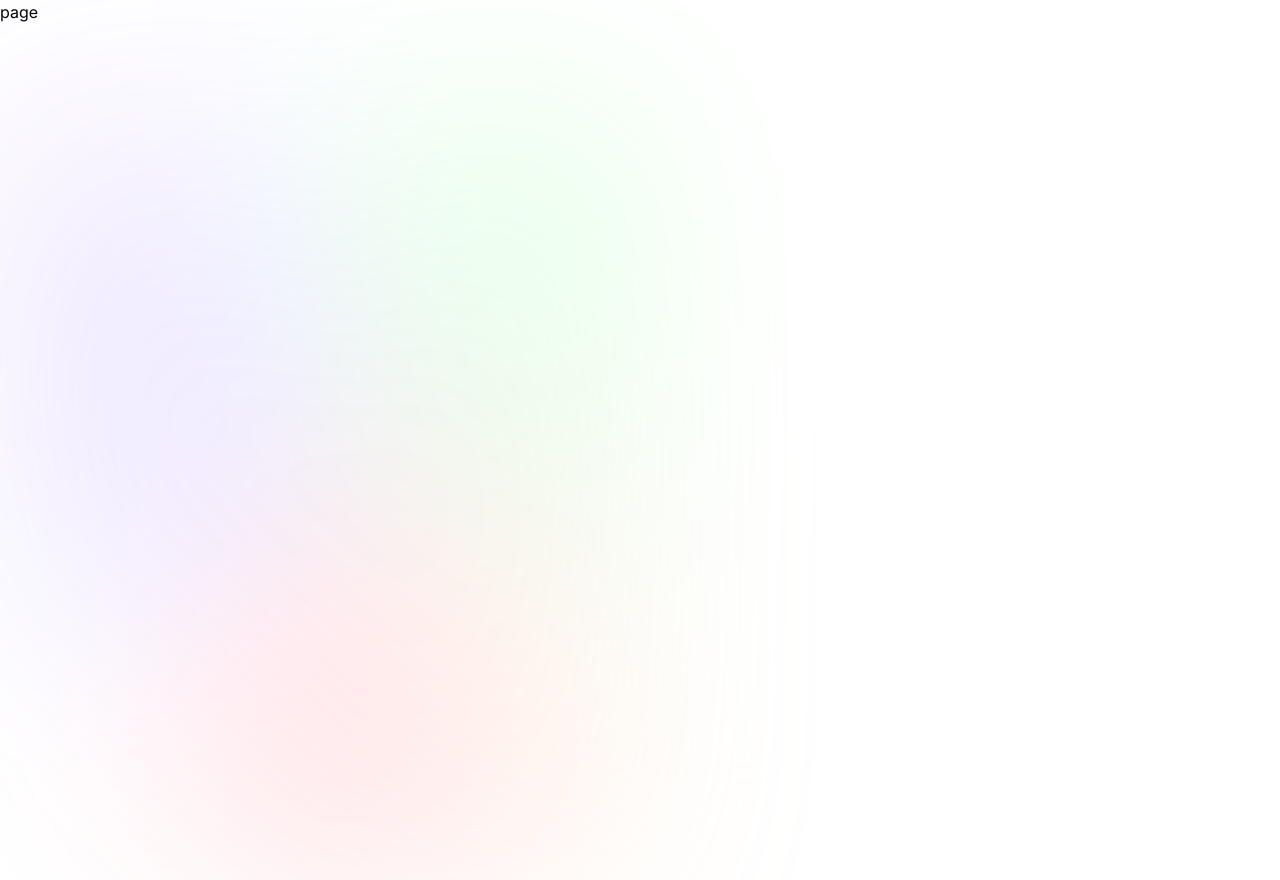
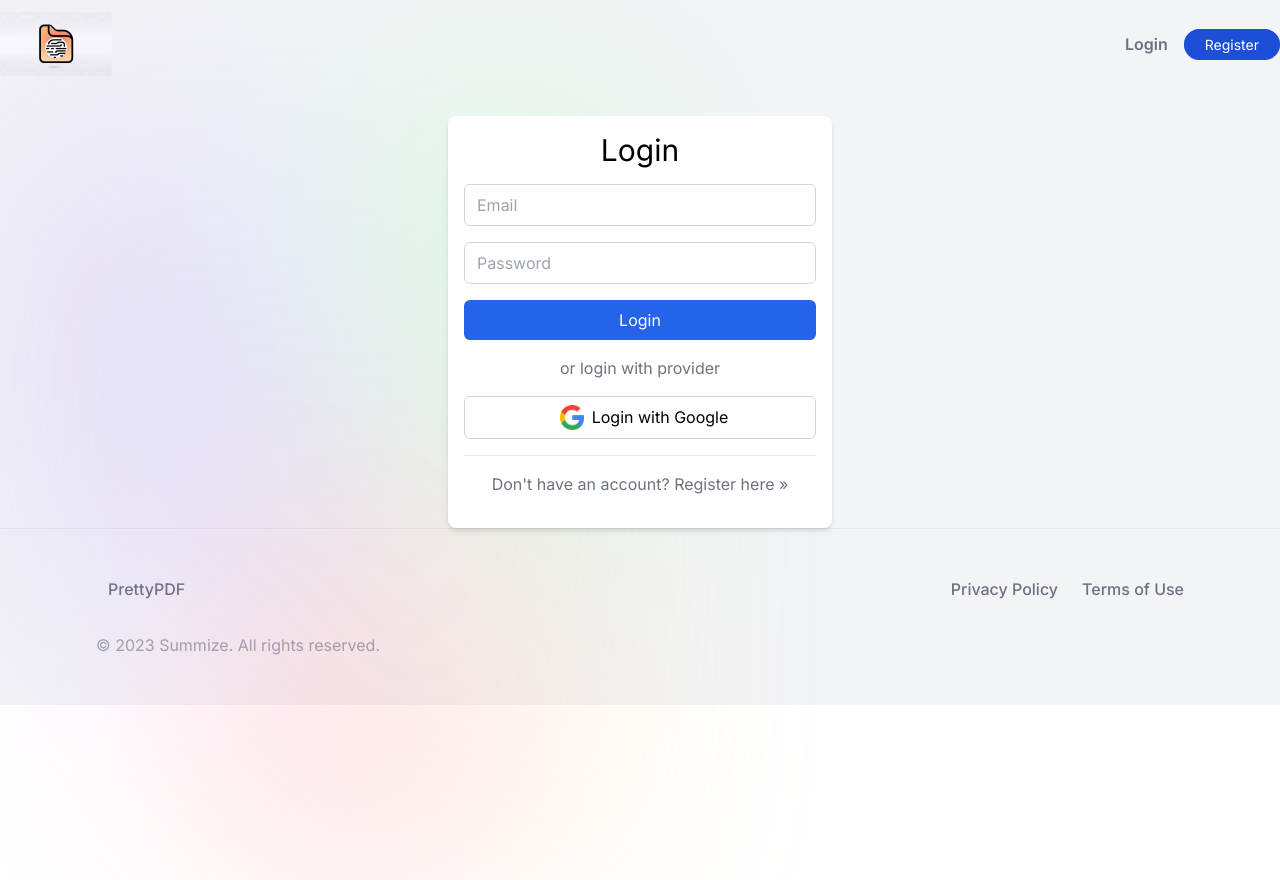
Before and after one commit to afranci2/PrettyPDF, a Next.js app in the folder client/: page /login in a window 1280 px wide. Built offline with nearby package versions, Linux system fonts and the light colour scheme; no server answers.

Commit message:
added sign in and sign out

```diff
--- a/client/app/api/auth/[...nextauth]/route.js
+++ b/client/app/api/auth/[...nextauth]/route.js
@@ -6,11 +6,11 @@ import { User } from '../../../models/User';
 import NextAuth, { getServerSession } from "next-auth";
 import CredentialsProvider from "next-auth/providers/credentials";
 import GoogleProvider from "next-auth/providers/google";
-import { MongoDBAdapter } from "@auth/mongodb-adapter"
+// import { MongoDBAdapter } from "@auth/mongodb-adapter"
 
 export const authOptions = {
   secret: process.env.SECRET,
-  adapter: MongoDBAdapter(clientPromise),
+  //adapter: MongoDBAdapter(clientPromise),
   providers: [
     GoogleProvider({
       clientId: process.env.GOOGLE_CLIENT_ID,
@@ -24,14 +24,16 @@ export const authOptions = {
         password: { label: "Password", type: "password" },
       },
       async authorize(credentials, req) {
+        console.log(credentials)
         const email = credentials?.email;
         const password = credentials?.password;
 
         mongoose.connect(process.env.MONGO_URL);
         const user = await User.findOne({ email });
         const passwordOk = user && bcrypt.compareSync(password, user.password);
-
+        console.log(passwordOk)
         if (passwordOk) {
+          console.log("YAY", user)
           return user;
         }
 
@@ -39,6 +41,13 @@ export const authOptions = {
       }
     })
   ],
+  session: {
+    async session({ session, user }) {
+      // Customize the session object
+      session.user = user;
+      return session;
+    },
+  },
 };
 
 export async function isAdmin() {
--- /dev/null
+++ b/client/app/components/AppContext.js
@@ -0,0 +1,13 @@
+'use client';
+import { SessionProvider } from "next-auth/react";
+
+
+export function AppProvider({ children }) {
+
+    return (
+        <SessionProvider>
+
+            {children}
+        </SessionProvider>
+    );
+}
--- a/client/app/components/HeroButton.jsx
+++ b/client/app/components/HeroButton.jsx
@@ -1,9 +1,30 @@
 "use client"
 import React from 'react'
-import Link from 'next/link'
+import Image from 'next/image'
+import logo from '../assets/icon.png'
+
+import { signOut, useSession } from "next-auth/react";
+import Link from "next/link";
+import { useContext, useState } from "react";
 
 const HeroButton = () => {
+    const session = useSession();
+    const status = session?.status;
+    const userData = session.data?.user;
+    let userName = userData?.name || userData?.email;
+    console.log(status)
     return (
+        <div>
+            {status === 'authenticated' && (
+                <button
+                    onClick={() => signOut()}>
+
+                    Logout
+                </button>
+
+
+            )}
+            {status !== 'authenticated' && (
                 <div>
                     <Link className='gap-4 px-4 text-gray-500 font-semibold' href="/login">Login</Link>
 
@@ -14,6 +35,8 @@ const HeroButton = () => {
                         Register
                     </Link>
                 </div>
+            )}
+        </div>
     )
 }
 
--- a/client/app/home/page.jsx
+++ b/client/app/home/page.jsx
@@ -1,14 +1,25 @@
 "use client"
 import React, { useContext } from 'react';
 import { FileContext } from '../contexts/FileContext';
+import { useSession } from 'next-auth/react'
+import Header from '../sections/Header';
+import Footer from '../sections/Footer';
 
 const page = () => {
+  const { data: sessionData, status } = useSession();
   const { file } = useContext(FileContext);
+
+  if (status === 'loading') {
+    return <div>Loading...</div>;
+  }
+
 
   return (
     <div>
+      <Header/>
       <h1>Uploaded File Details</h1>
       {file && <p>File Name: {file.name}</p>}
+      <Footer/>
     </div>
   );
 }
--- a/client/app/login/page.jsx
+++ b/client/app/login/page.jsx
@@ -1,9 +1,63 @@
-import React from 'react'
+'use client';
+import Header from '../sections/Header';
+import Footer from '../sections/Footer';
+import { signIn } from "next-auth/react";
+import Image from "next/image";
+import Link from "next/link";
+import { useState } from "react";
+import Google from '../assets/google.png';
 
-const page = () => {
+export default function LoginPage() {
+  const [email, setEmail] = useState('');
+  const [password, setPassword] = useState('');
+  const [loginInProgress, setLoginInProgress] = useState(false);
+
+  async function handleFormSubmit(ev) {
+    ev.preventDefault();
+    setLoginInProgress(true);
+
+    await signIn('credentials', { email, password, callbackUrl: '/home' });
+
+    setLoginInProgress(false);
+  }
+
   return (
-    <div>page</div>
-  )
+    <div className="flex flex-col justify-center items-center bg-gray-100">
+      <Header />
+      <div className="z-10 w-full max-w-sm p-4 bg-white rounded-lg shadow-md">
+        <h1 className="text-center text-3xl text-primary mb-4">
+          Login
+        </h1>
+        <form onSubmit={handleFormSubmit}>
+          <input type="email" placeholder="Email" value={email}
+                 disabled={loginInProgress}
+                 onChange={ev => setEmail(ev.target.value)}
+                 className="w-full mb-4 px-3 py-2 border border-gray-300 rounded-md focus:outline-none focus:border-blue-500" />
+          <input type="password" placeholder="Password" value={password}
+                 disabled={loginInProgress}
+                 onChange={ev => setPassword(ev.target.value)}
+                 className="w-full mb-4 px-3 py-2 border border-gray-300 rounded-md focus:outline-none focus:border-blue-500" />
+          <button type="submit" disabled={loginInProgress}
+                  className="w-full px-4 py-2 bg-blue-600 text-white rounded-md hover:bg-blue-700 focus:outline-none focus:bg-blue-700">
+            Login
+          </button>
+        </form>
+        <div className="my-4 text-center text-gray-500">
+          or login with provider
+        </div>
+        <button onClick={() => signIn('google', { callbackUrl: '/home' })}
+                className="flex items-center justify-center w-full px-4 py-2 bg-white border border-gray-300 rounded-md hover:bg-gray-100 focus:outline-none focus:bg-gray-100">
+          <Image src={Google} alt="" className='px-2 w-10'/>
+          Login with Google
+        </button>
+        <div className="my-4 text-center text-gray-500 border-t pt-4">
+          Don't have an account?{' '}
+          <Link href="/register" passHref>
+            Register here &raquo;
+          </Link>
+        </div>
+      </div>
+      <Footer />
+    </div>
+  );
 }
-
-export default page
--- a/client/app/register/page.jsx
+++ b/client/app/register/page.jsx
@@ -5,6 +5,7 @@ import React, { useState } from 'react';
 import { signIn } from "next-auth/react";
 import Image from "next/image";
 import Link from "next/link";
+import Google from '../assets/google.png'
 
 const Page = () => {
     const [email, setEmail] = useState('');
@@ -84,9 +85,8 @@ const Page = () => {
                 </div>
                 <button
                     onClick={() => signIn('google', { callbackUrl: '/' })}
-                    className="flex items-center justify-center w-full px-4 py-2 bg-white border border-gray-300 rounded-md hover:bg-gray-100 focus:outline-none focus:bg-gray-100"
-                >
-                    <Image src="/google.png" alt="" width={24} height={24} />
+                    className="flex items-center justify-center w-full px-4 py-2 bg-white border border-gray-300 rounded-md hover:bg-gray-100 focus:outline-none focus:bg-gray-100">
+                    <Image src={Google} alt=""  className='px-2 w-10'/>
                     Login with Google
                 </button>
                 <div className="my-4 text-center text-gray-500 border-t pt-4">
```
Also changed, not shown: client/app/layout.jsx (+5 -2 lines), client/app/sections/Header.jsx (+11 -0 lines), client/app/assets/google.png (added), 1 other file (tests, documents, lock files or other folders). Lines whose indentation alone changed are shown as unchanged.
